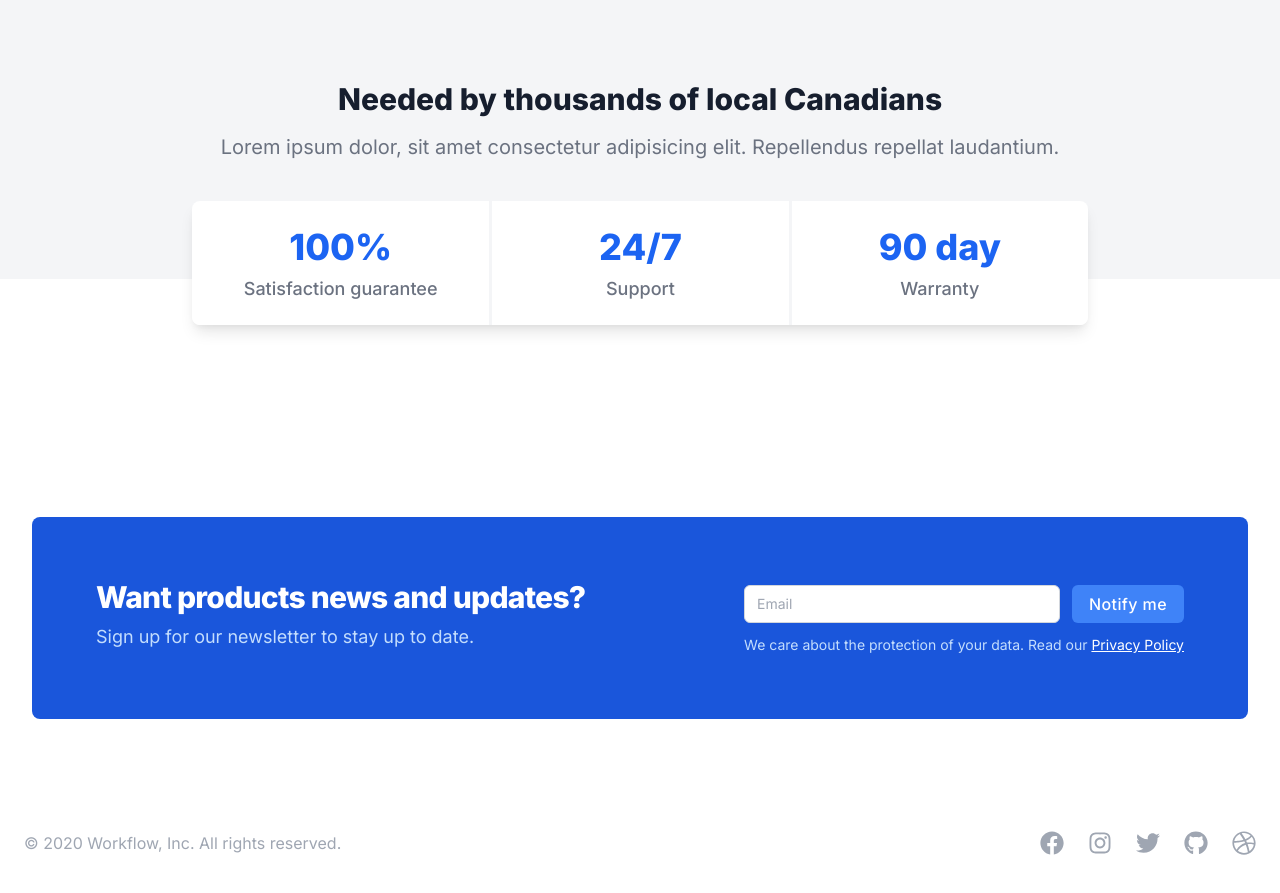
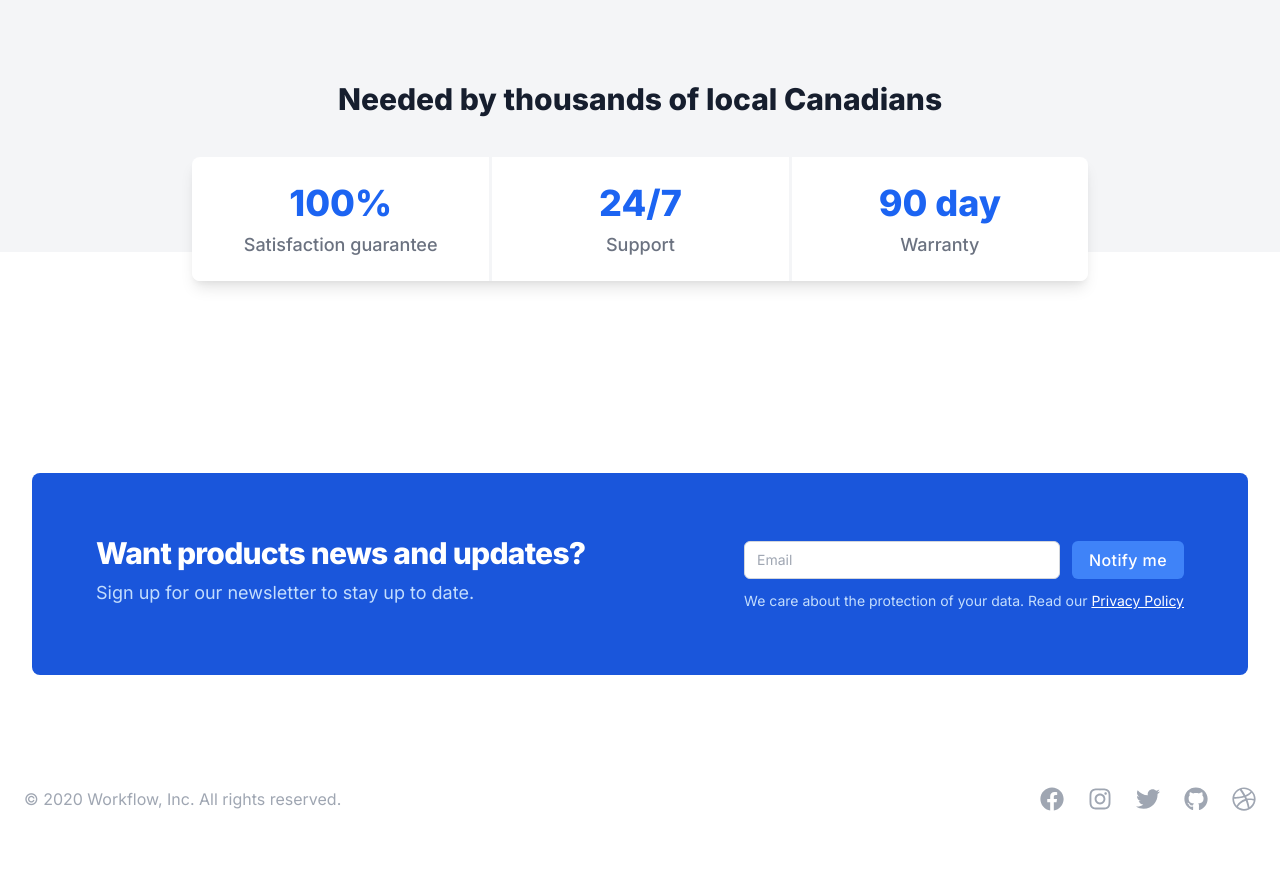
Before and after one commit to Automotize/autoplow, a React (Create React App) app in the folder client/: page / in a window 1280 px wide. Shown: the part 2904-3797 px from the top of the page. After the commit the page ends 3765 px from the top, so only its background shows below. Built offline with nearby package versions, Linux system fonts and the light colour scheme.

Commit message:
removed description

```diff
--- a/client/src/pages/HomePage/HomePage.component.tsx
+++ b/client/src/pages/HomePage/HomePage.component.tsx
@@ -58,7 +58,7 @@ const HomePage = () => {
 
       <SimpleCard
         title="Needed by thousands of local Canadians"
-        description="Lorem ipsum dolor, sit amet consectetur adipisicing elit. Repellendus repellat laudantium."
+        description=""
         stat1={{ title: '100%', description: 'Satisfaction guarantee' }}
         stat2={{ title: '24/7', description: 'Support' }}
         stat3={{ title: '90 day', description: 'Warranty' }}
```
